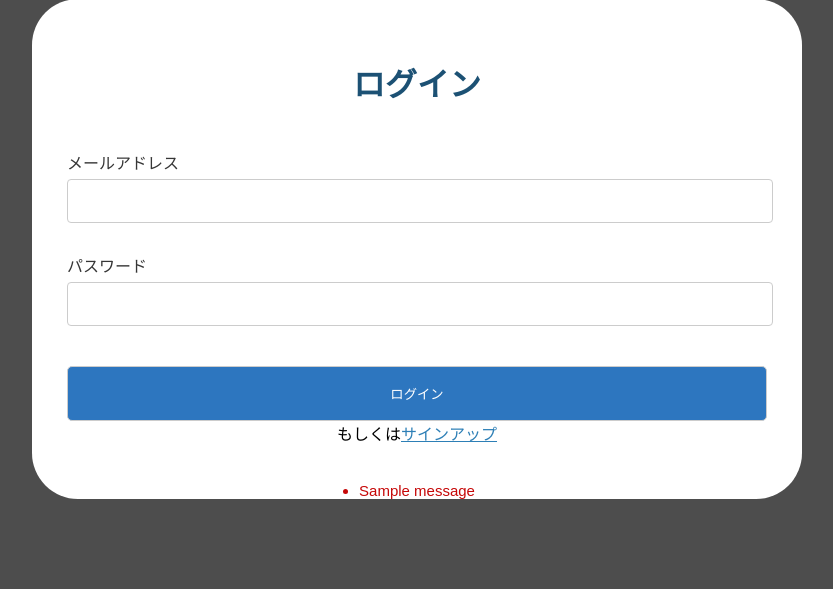
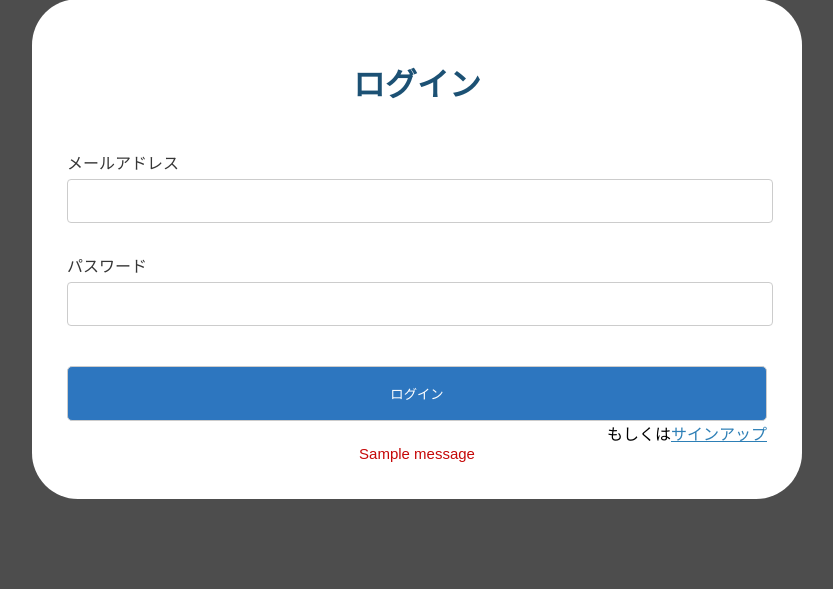
Before and after one commit to J-team-2025-spring/Chatapp, a Flask app: page /login in a window 1280 px wide. Shown: the part 229-818 px from the top of the page, without its empty margins (223-1056 px from the left). Run offline with Flask 2, Linux system fonts and the light colour scheme; one stand-in notice (Sample message) is shown.

Commit message:
サインアップとログイン画面の修正

```diff
--- a/SHABERIBA/static/css/auth.css
+++ b/SHABERIBA/static/css/auth.css
@@ -56,7 +56,6 @@ h1{
 
 .forms{
     width: 700px;
-    margin-bottom: 15px;
 }
 
 .form-text{
@@ -86,7 +85,7 @@ h1{
 .other-things{
     display: flex;
     flex-direction: row;
-    justify-content: center;
+    justify-content: right;
 }
 
 .button-block{
@@ -106,9 +105,8 @@ h1{
 }
 
 .flashes {
-    margin: 0;
-    padding-inline-start: 0;
+
     text-align: center;
     font-size: 15px;
     color: rgb(198, 8, 8);
-  }
+}
--- a/SHABERIBA/templates/auth/login.html
+++ b/SHABERIBA/templates/auth/login.html
@@ -41,13 +41,13 @@
                 </a>
             </div>
         </div>
+        {% with messages = get_flashed_messages() %} {% if messages %}
+          <div class="flashes">
+            {% for message in messages %}
+            <div>{{ message }}</div>
+            {% endfor %}
+          </div>
+          {% endif %} {% endwith %}
+{% endblock %}
     </form>
 </div>
-{% with messages = get_flashed_messages() %} {% if messages %}
-          <ul class="flashes">
-            {% for message in messages %}
-            <li>{{ message }}</li>
-            {% endfor %}
-          </ul>
-          {% endif %} {% endwith %}
-{% endblock %}
```
Also changed, not shown: SHABERIBA/templates/auth/signup.html (+8 -8 lines).
